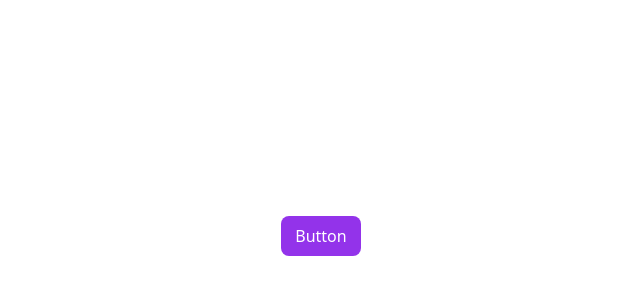
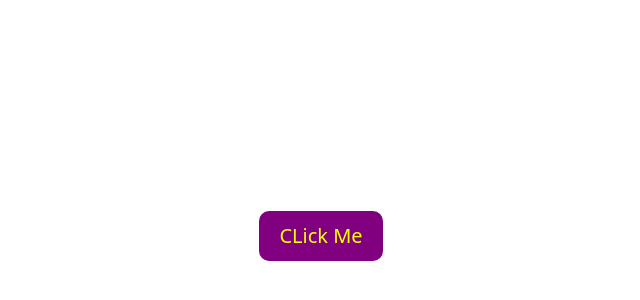
Before and after one commit to Sanjoy-droid/Typescript-React-Lab, a React (Vite) app: page / in a window 1280 px wide. Shown: the part 164-464 px from the top of the page, without its empty margins (319-959 px from the left). Built offline with nearby package versions, Linux system fonts and the light colour scheme.

Commit message:
adding vanila css in react

```diff
--- a/src/Components/Button.tsx
+++ b/src/Components/Button.tsx
@@ -6,34 +6,22 @@
 
 // const ExampleComponent: React:FC=()=>{}
 
-type Color = "red" | "blue" | "green" | "yellow";
+// type Color = "red" | "blue" | "green" | "yellow";
 
 type ButtonProps = {
-  backgroundColor?: Color;
-  textColor?: Color;
-  fontSize?: number;
-  pillShaped?: boolean;
-  padding?: [number, number, number, number];
+  style: React.CSSProperties;
 };
-
-export default function Button({
-  backgroundColor,
-  fontSize,
-  pillShaped,
-}: ButtonProps) {
-  console.log(pillShaped);
-  console.log(fontSize);
-  console.log(backgroundColor);
+export default function Button({ style }: ButtonProps) {
+  // console.log(pillShaped);
+  // console.log(fontSize);
+  // console.log(backgroundColor);
+  // console.log(textColor);
+  // console.log(padding);
 
   return (
     <>
       <div>
-        <button
-          className={`text-white rounded-lg
-             w-20 h-10 flex justify-center items-center bg-purple-600 `}
-        >
-          Button
-        </button>
+        <button style={style}>CLick Me</button>
       </div>
     </>
   );
--- a/src/Components/Home.tsx
+++ b/src/Components/Home.tsx
@@ -3,7 +3,16 @@ import Button from "./Button";
 const Home = () => {
   return (
     <div className="min-h-screen flex justify-center items-center">
-      <Button backgroundColor="red" pillShaped={true} fontSize={20} />
+      <Button
+        style={{
+          backgroundColor: "purple",
+          fontSize: 20,
+          color: "yellow",
+          padding: "10px 20px",
+          borderRadius: 10,
+          borderColor: "red",
+        }}
+      />
     </div>
   );
 };
```
